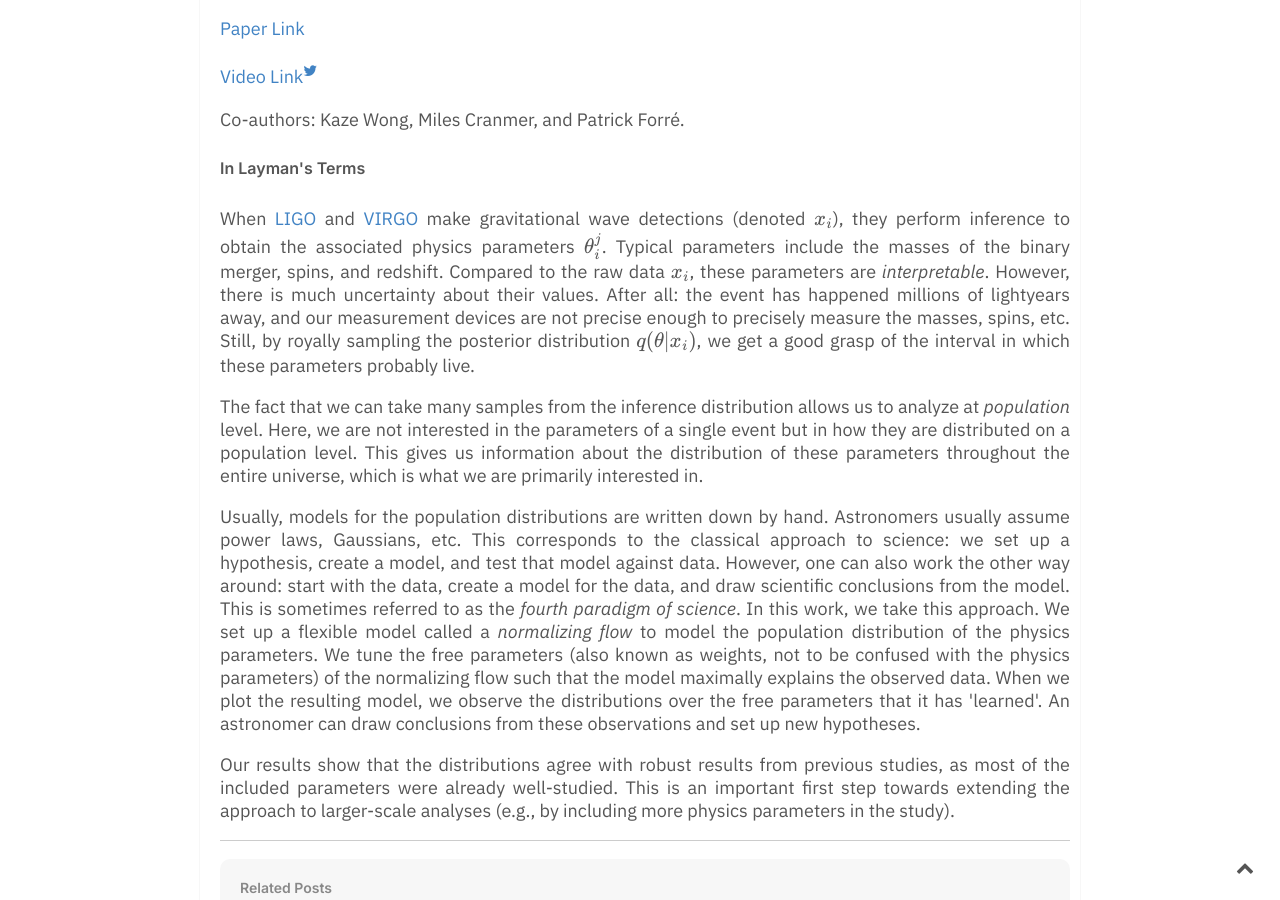
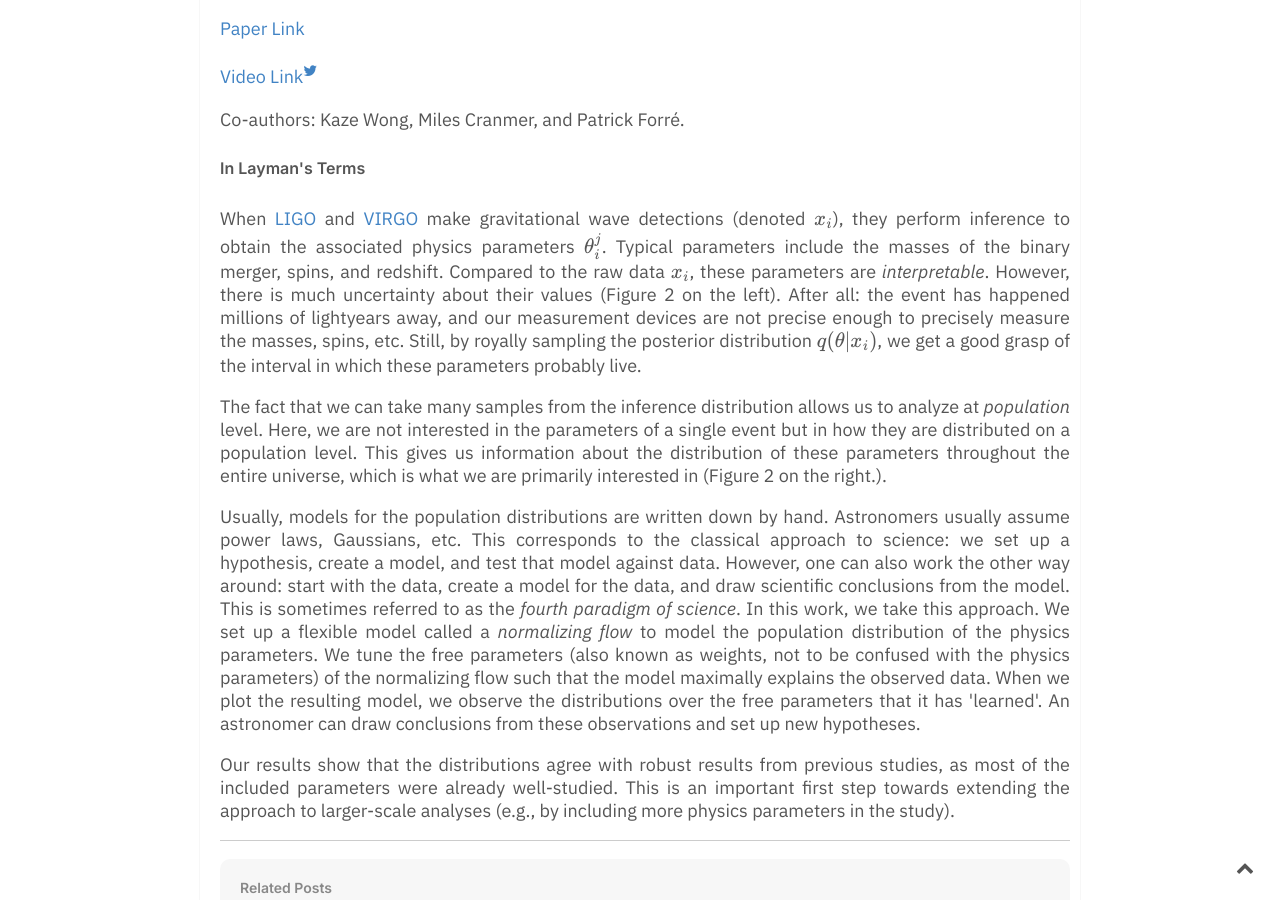
Before and after one commit to DavidRuhe/DavidRuhe.github.io, a Jekyll site: the page built from _notes/Normalizing Flows for Hierarchical Bayesian Analysis: A Gravitational Wave Population Study.md, in a window 1280 px wide and 900 px high, scrolled down 1215 px. Built offline with Jekyll 4.4.1, drawn with Linux system fonts in a browser that asks for light colours; formulas are drawn with MathJax 3; comment, search, counter and statistics services are not loaded.

Commit message:
add ml4phys 2022

```diff
--- a/_notes/Normalizing Flows for Hierarchical Bayesian Analysis: A Gravitational Wave Population Study.md
+++ b/_notes/Normalizing Flows for Hierarchical Bayesian Analysis: A Gravitational Wave Population Study.md
@@ -16,9 +16,9 @@ We propose parameterizing the population distribution of the gravitational wave
 
 Co-authors: Kaze Wong, Miles Cranmer, and Patrick Forré.
 ##### In Layman's Terms
-When [LIGO](https://en.wikipedia.org/wiki/LIGO) and [VIRGO](https://en.wikipedia.org/wiki/Virgo_interferometer) make gravitational wave detections (denoted $\{x_i\}$), they perform inference to obtain the associated physics parameters $\{\theta_i^j}$. Typical parameters include the masses of the binary merger, spins, and redshift. Compared to the raw data $\{x_i\}$, these parameters are *interpretable*. However, there is much uncertainty about their values. After all: the event has happened millions of lightyears away, and our measurement devices are not precise enough to precisely measure the masses, spins, etc. Still, by royally sampling the posterior distribution $q(\theta|x_i)$, we get a good grasp of the interval in which these parameters probably live.
+When [LIGO](https://en.wikipedia.org/wiki/LIGO) and [VIRGO](https://en.wikipedia.org/wiki/Virgo_interferometer) make gravitational wave detections (denoted $\{x_i\}$), they perform inference to obtain the associated physics parameters $\{\theta_i^j}$. Typical parameters include the masses of the binary merger, spins, and redshift. Compared to the raw data $\{x_i\}$, these parameters are *interpretable*. However, there is much uncertainty about their values (Figure 2 on the left). After all: the event has happened millions of lightyears away, and our measurement devices are not precise enough to precisely measure the masses, spins, etc. Still, by royally sampling the posterior distribution $q(\theta|x_i)$, we get a good grasp of the interval in which these parameters probably live.
 
-The fact that we can take many samples from the inference distribution allows us to analyze at *population* level. Here, we are not interested in the parameters of a single event but in how they are distributed on a population level. This gives us information about the distribution of these parameters throughout the entire universe, which is what we are primarily interested in.
+The fact that we can take many samples from the inference distribution allows us to analyze at *population* level. Here, we are not interested in the parameters of a single event but in how they are distributed on a population level. This gives us information about the distribution of these parameters throughout the entire universe, which is what we are primarily interested in (Figure 2 on the right.).
 
 Usually, models for the population distributions are written down by hand. Astronomers usually assume power laws, Gaussians, etc. This corresponds to the classical approach to science: we set up a hypothesis, create a model, and test that model against data. However, one can also work the other way around: start with the data, create a model for the data, and draw scientific conclusions from the model. This is sometimes referred to as the *fourth paradigm of science*. In this work, we take this approach. We set up a flexible model called a *normalizing flow* to model the population distribution of the physics parameters. We tune the free parameters (also known as weights, not to be confused with the physics parameters) of the normalizing flow such that the model maximally explains the observed data. When we plot the resulting model, we observe the distributions over the free parameters that it has 'learned'. An astronomer can draw conclusions from these observations and set up new hypotheses.
 
```
